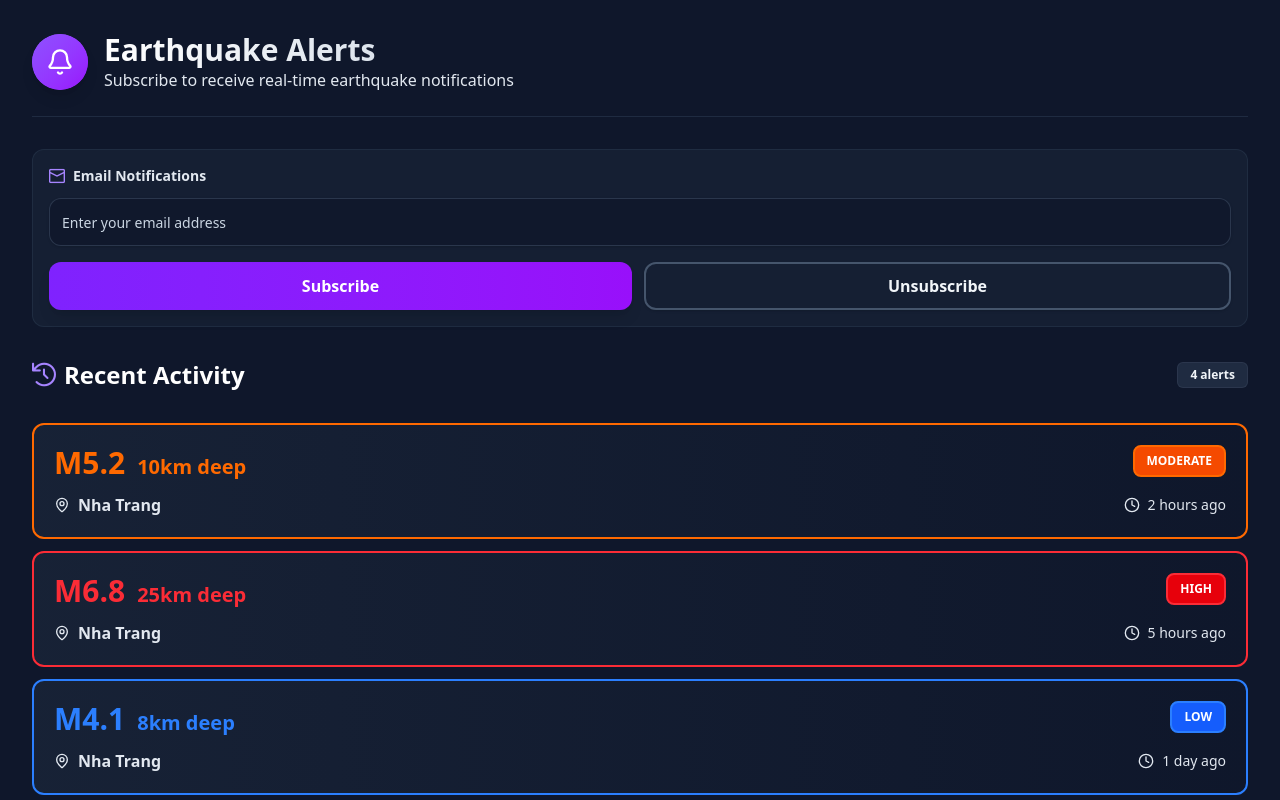
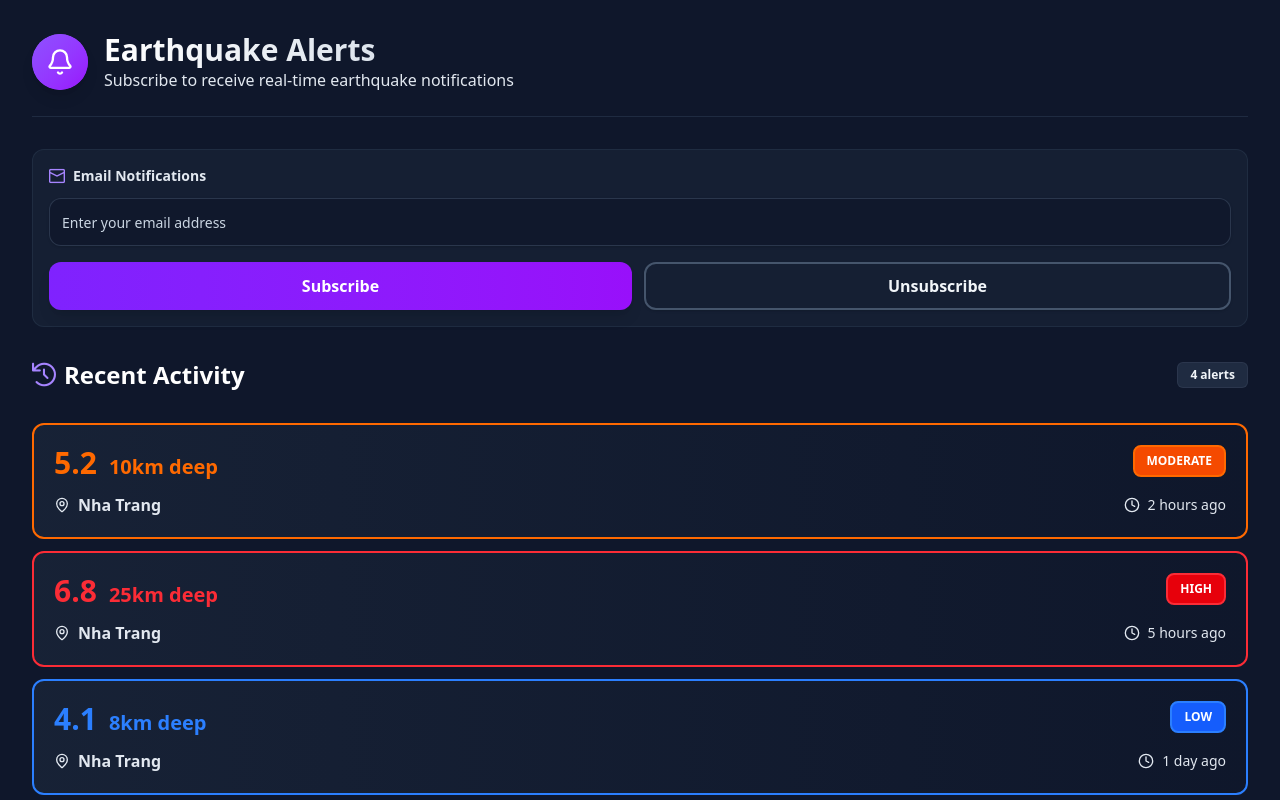
Before and after one commit to oscar-nam/earthquake-alert, a React (Vite) app: page / in a window 1280 px wide. Shown: the top 800 px of the page. Built offline with nearby package versions, Linux system fonts and the light colour scheme.

Commit message:
update UI

```diff
--- a/src/App.jsx
+++ b/src/App.jsx
@@ -214,7 +214,7 @@ function App() {
                     <div className="flex items-start justify-between mb-3">
                       <div className="flex items-baseline gap-3">
                         <span className={`font-bold text-3xl ${config.textColor}`}>
-                          M{alert.magnitude}
+                          {alert.magnitude}
                         </span>
                         <span className={`font-semibold text-xl ${config.textColor}`}>
                           {alert.depth}km deep
```
